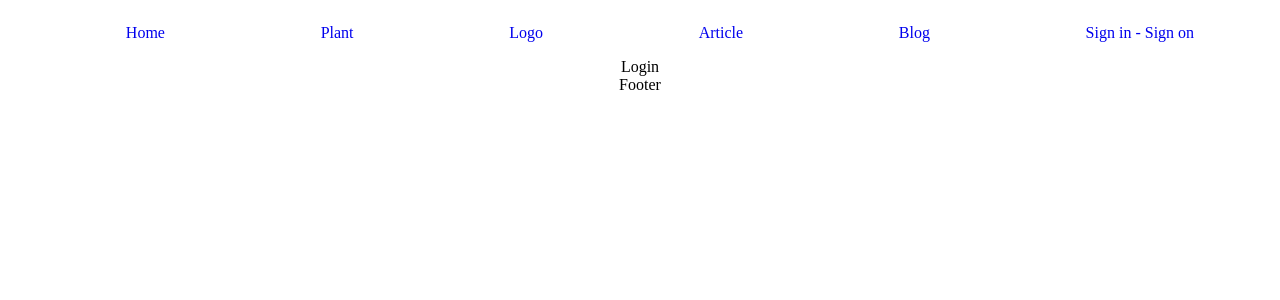
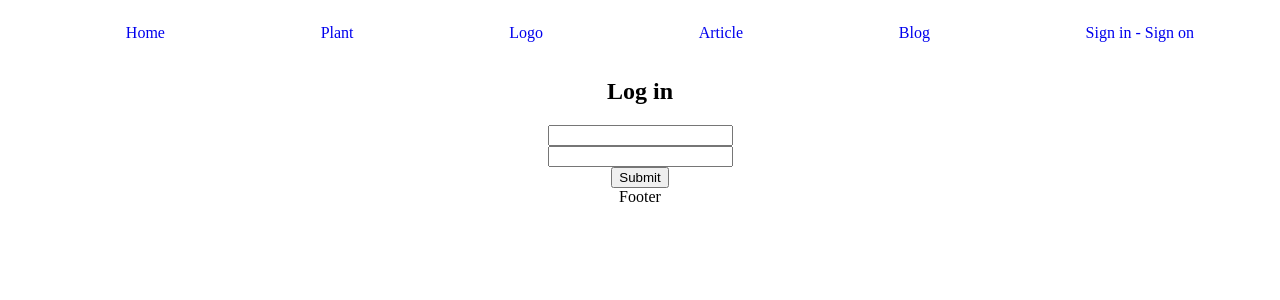
Before and after one commit to IdurarDev/prisma-api, a React (Create React App) app in the folder client/: page /login in a window 1280 px wide. Shown: the top 300 px of the page. Built offline with nearby package versions, Linux system fonts and the light colour scheme.

Commit message:
add form and validation schema with yup

```diff
--- a/client/src/pages/login/Login.tsx
+++ b/client/src/pages/login/Login.tsx
@@ -1,8 +1,37 @@
 import React from 'react'
+import * as Yup from "yup"
+import { Form, Formik } from "formik"
 
 function Login() {
-    return (
-        <div>Login</div>
+    const schema = Yup.object({
+        Email: Yup.string().email().required(),
+        Password: Yup.string().matches(/^(?=.*[A-Za-z])(?=.*\d)(?=.*[@$!%*#?&])[A-Za-z\d@$!%*#?&]{8,}$/, "The password is required: a uppercase letter and a number min and a special character").required()
+    })
+
+    return (<section className='main-container-form'>
+        <div>
+            <h2>Log in</h2>
+            <Formik
+                initialValues={{ Email: "", Password: "" }}
+                onSubmit={value => console.log(value)}
+                validationSchema={schema}
+            >
+                {
+                    <Form>
+                        <div>
+                            <input type="email" name="email" />
+                        </div>
+                        <div>
+                            <input type="password" name="password" />
+                        </div>
+                        <div>
+                            <button>Submit</button>
+                        </div>
+                    </Form>
+                }
+            </Formik>
+        </div>
+    </section>
     )
 }
 
```
